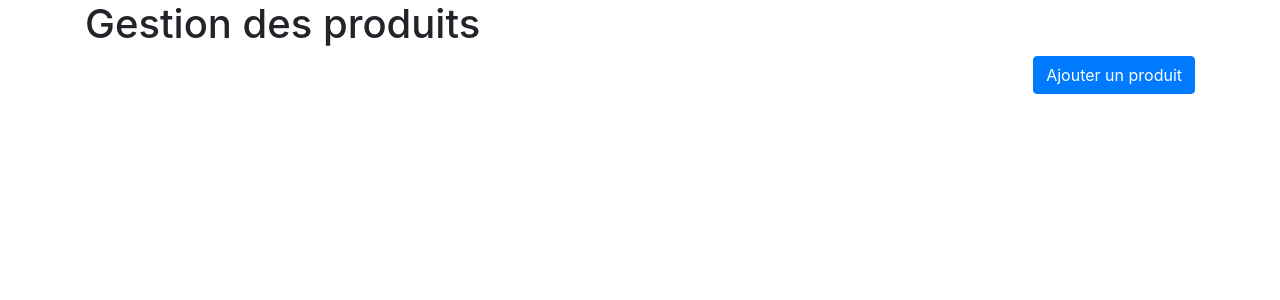
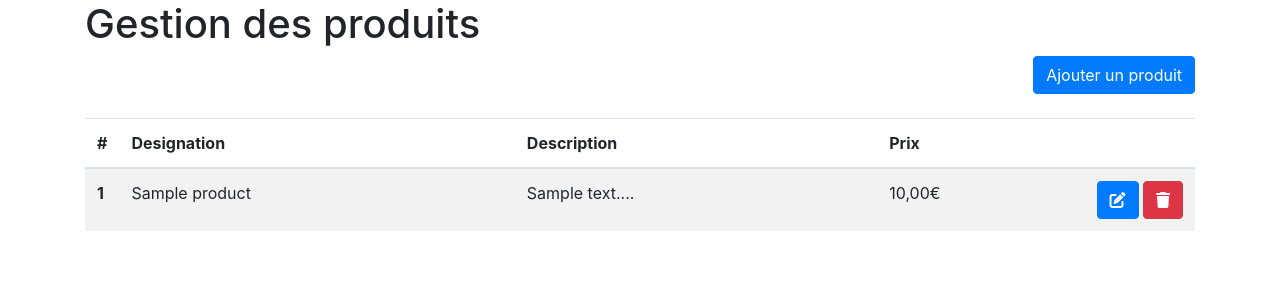
Before and after one commit to Cyrhades/php-ecommerce-cda08, a PHP site: template templates/admin/product/list.phtml in a window 1280 px wide. Shown: the part 56-356 px from the top of the page. Run offline with PHP 8.4, Linux system fonts and the light colour scheme; the template is opened without the code that fills it: most values are stand-ins (such as "Sample title", 1, 10 or a date in 2020); some libraries are stand-ins or nearby versions.

Commit message:
Ajout listing des produits coté admin

```diff
--- a/src/controllers/AdminProduct.php
+++ b/src/controllers/AdminProduct.php
@@ -8,7 +8,8 @@ class AdminProduct extends AbstractController {
 
     public function index() {
         $this->isAuthorized(['admin']);
-        $this->render('admin/product/list');
+        $product = new Product();
+        $this->render('admin/product/list', ['products' => $product->getAll()]);
     }
 
     public function add() {
--- a/src/models/Product.php
+++ b/src/models/Product.php
@@ -8,4 +8,10 @@ class Product extends AbstractRepository {
         $query = $this->db->prepare("INSERT INTO products (title, description, price, photos) VALUES (?, ?, ?, ?)");
         $query->execute([$title, $description, $price, json_encode([])]);
     }
+
+    public function getAll() {
+        $query = $this->db->prepare("SELECT * FROM products");
+        $query->execute();
+        return $query->fetchAll();
+    }
 }
--- a/templates/admin/product/list.phtml
+++ b/templates/admin/product/list.phtml
@@ -6,5 +6,39 @@
     <div class="d-flex justify-content-end mb-4">
         <a href="/admin/product/add"><button class="btn btn-primary">Ajouter un produit</button></a>
     </div>
+
+    <?php if(isset($products) && is_array($products) && sizeof($products) > 0): ?>
+        <table class="table table-striped">
+            <thead>
+                <tr>
+                    <th scope="col" style="width:1%;">#</th>
+                    <th scope="col">Designation</th>
+                    <th scope="col">Description</th>
+                    <th scope="col">Prix</th>
+                    <th scope="col" style="width:1%;"></th>
+                </tr>
+            </thead>
+            <tbody>
+                <?php foreach($products as $product): ?>
+                    <tr>
+                        <th scope="row"><?= (int) $product->id; ?></th>
+                        <td><?= htmlspecialchars($product->title); ?></td>
+                        <td><?= htmlspecialchars(substr($product->description, 0, 30)); ?>...</td>
+                        <td><?= number_format($product->price, 2, ',', ''); ?>€</td>
+                        <td nowrap="nowrap">
+                            <a href="/admin/product/edit/<?= (int) $product->id; ?>">
+                                <button class="btn btn-primary"><i class="fas fa-edit"></i></button>
+                            </a>
+                            <a class="confirm_delete" href="/admin/product/delete/<?= (int) $product->id; ?>">
+                                <button class="btn btn-danger"><i class="fas fa-trash"></i></button>
+                            </a>
+                        </td>
+                    </tr>
+                <?php endforeach; ?>
+            </tbody>
+        </table>
+        <?php else: ?>
+            <div class="alert alert-warning mt-4">Aucun produit n'a été trouvé.</div>
+    <?php endif; ?>
 </div>
 <?php include dirname(__FILE__,2).'/footer.phtml'; ?>
```
Also changed, not shown: templates/admin/user/list.phtml (+9 -1 lines).
